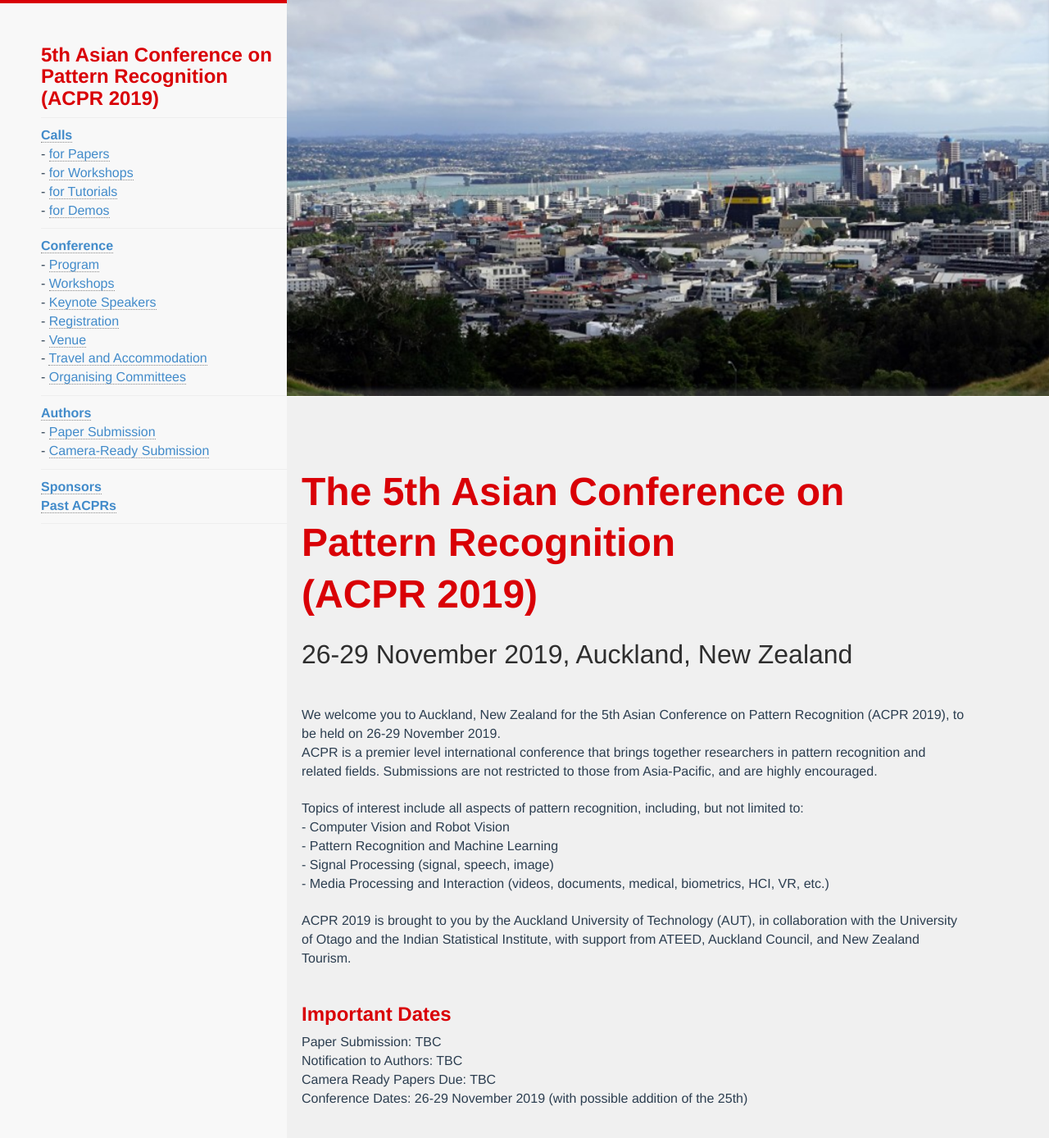
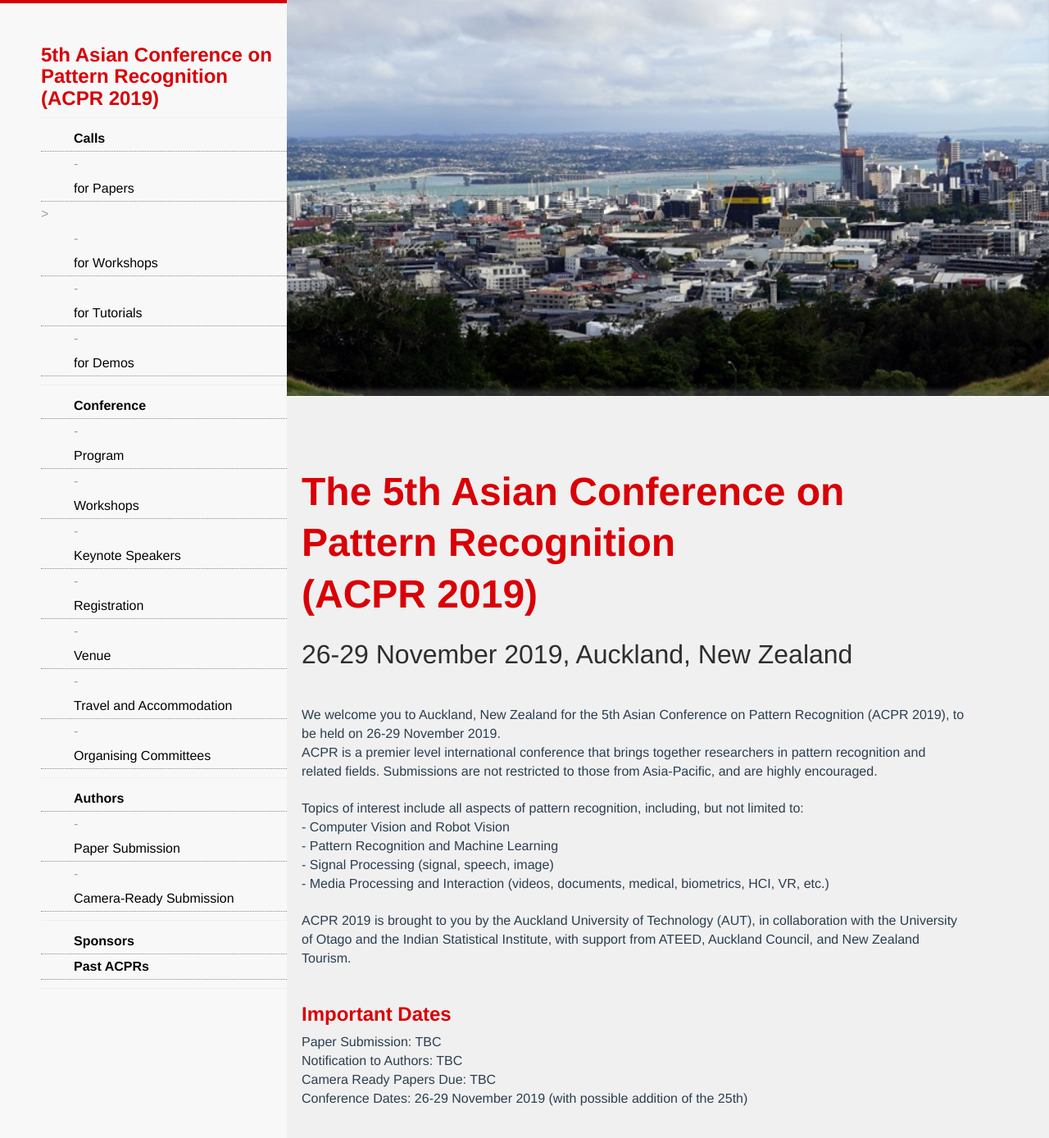
Before and after one commit to AndrewChenUoA/ACPR2019, a Jekyll site: the page built from index.html, in a window 1280 px wide and 1400 px high. Shown: the top 1388 px of the window at 82% size. Built offline with Jekyll 4.4.1, drawn with Linux system fonts in a browser that asks for light colours; nearby versions of some CDN libraries; Markdown is read by kramdown in place of the engine named in the settings.

```diff
--- a/_includes/navigation.html
+++ b/_includes/navigation.html
@@ -37,27 +37,27 @@
   <ul class="sidebar-nav">
     <div class="sidebar-brand"><a href="{{ site.baseurl }}/"><h3>{{ site.description }}</h3></a></div>
     <hr />
-    <a href="{{ site.baseurl }}/cfp.html"><b>Calls</b></a><br/>
-    - <a href="{{ site.baseurl }}/cfp.html">for Papers</a><br/>
-    - <a href="{{ site.baseurl }}/cfw.html">for Workshops</a><br/>
-    - <a href="{{ site.baseurl }}/cft.html">for Tutorials</a><br/>
-    - <a href="{{ site.baseurl }}/cfd.html">for Demos</a><br/>
+    <li><a href="{{ site.baseurl }}/cfp.html"><b>Calls</b></a></li>
+    <li>- <a href="{{ site.baseurl }}/cfp.html">for Papers</a>></li>
+    <li>- <a href="{{ site.baseurl }}/cfw.html">for Workshops</a></li>
+    <li>- <a href="{{ site.baseurl }}/cft.html">for Tutorials</a></li>
+    <li>- <a href="{{ site.baseurl }}/cfd.html">for Demos</a></li>
     <hr />
-    <a href="{{ site.baseurl }}/program.html"><b>Conference</b></a><br/>
-    - <a href="{{ site.baseurl }}/program.html">Program</a><br/>
-    - <a href="{{ site.baseurl }}/workshops.html">Workshops</a><br/>
-    - <a href="{{ site.baseurl }}/keynote.html">Keynote Speakers</a><br/>
-    - <a href="{{ site.baseurl }}/registration.html">Registration</a><br/>
-    - <a href="{{ site.baseurl }}/venue.html">Venue</a><br/>
-    - <a href="{{ site.baseurl }}/travel.html">Travel and Accommodation</a><br/>
-    - <a href="{{ site.baseurl }}/committees.html">Organising Committees</a><br/>
+    <li><a href="{{ site.baseurl }}/program.html"><b>Conference</b></a></li>
+    <li>- <a href="{{ site.baseurl }}/program.html">Program</a></li>
+    <li>- <a href="{{ site.baseurl }}/workshops.html">Workshops</a></li>
+    <li>- <a href="{{ site.baseurl }}/keynote.html">Keynote Speakers</a></li>
+    <li>- <a href="{{ site.baseurl }}/registration.html">Registration</a></li>
+    <li>- <a href="{{ site.baseurl }}/venue.html">Venue</a></li>
+    <li>- <a href="{{ site.baseurl }}/travel.html">Travel and Accommodation</a></li>
+    <li>- <a href="{{ site.baseurl }}/committees.html">Organising Committees</a></li>
     <hr />
-    <a href="{{ site.baseurl }}/submission.html"><b>Authors</b></a><br/>
-    - <a href="{{ site.baseurl }}/submission.html">Paper Submission</a><br/>
-    - <a href="{{ site.baseurl }}/camera-ready.html">Camera-Ready Submission</a><br/>
+    <li><a href="{{ site.baseurl }}/submission.html"><b>Authors</b></a></li>
+    <li>- <a href="{{ site.baseurl }}/submission.html">Paper Submission</a></li>
+    <li>- <a href="{{ site.baseurl }}/camera-ready.html">Camera-Ready Submission</a></li>
     <hr />
-    <a href="{{ site.baseurl }}/sponsorship.html"><b>Sponsors</b></a><br/>
-    <a href="{{ site.baseurl }}/past.html"><b>Past ACPRs</b></a><br/>
+    <li><a href="{{ site.baseurl }}/sponsorship.html"><b>Sponsors</b></a></li>
+    <li><a href="{{ site.baseurl }}/past.html"><b>Past ACPRs</b></a></li>
     <hr />
   </ul>
 </div>
--- a/css/hc.css
+++ b/css/hc.css
@@ -126,7 +126,7 @@ p
 
 .sidebar-nav li a
 {
-  color:#000 !important;
+  color:#000;
   display:block;
   text-decoration:none
 }
```
